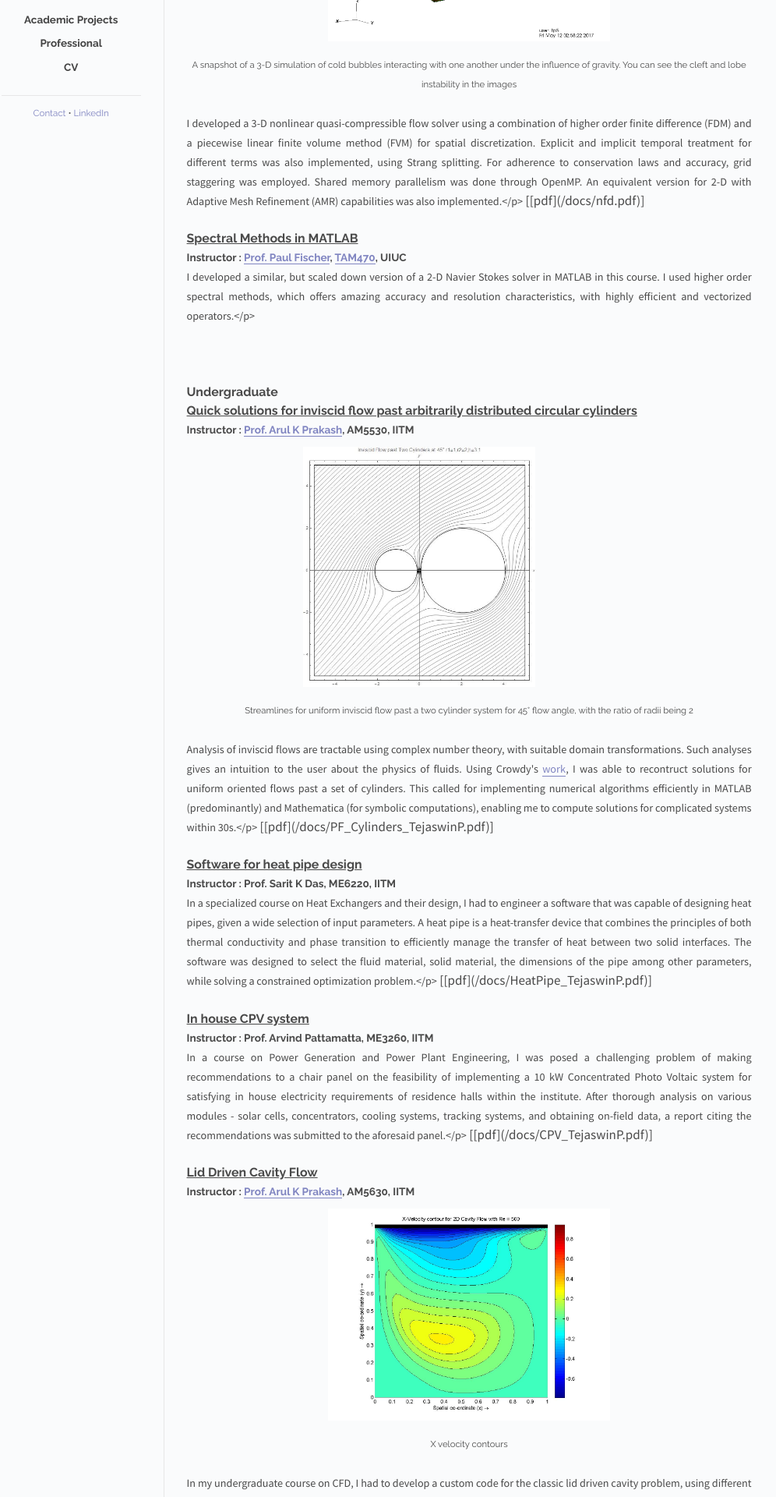
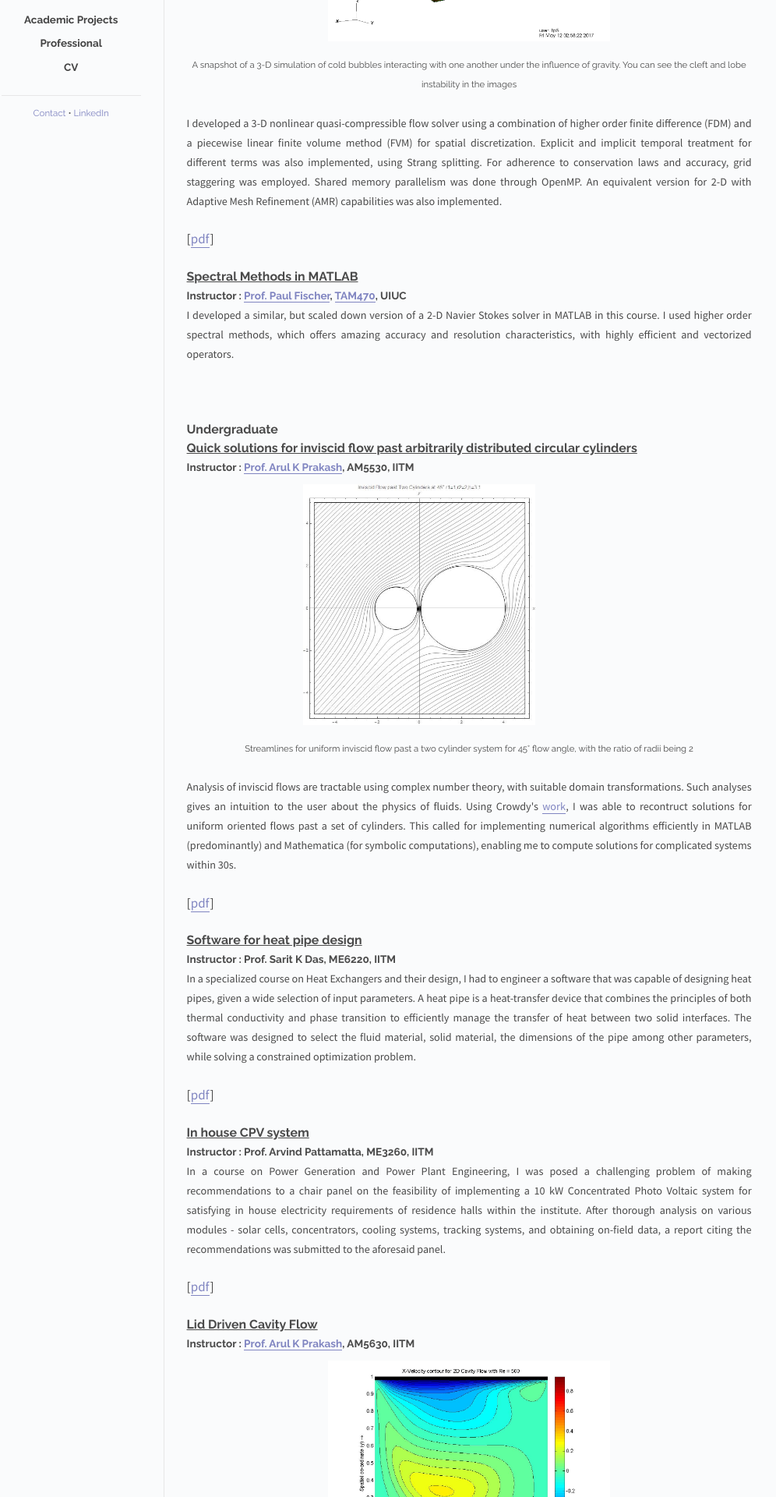
Before and after one commit to parthas1/parthas1.github.io, a Jekyll site: the page built from courseProj/index.md, in a window 1280 px wide. Shown: the part 396-2316 px from the top of the page at 78% size, without its empty margins (148-1144 px from the left). Built offline with Jekyll 4.4.1, drawn with Linux system fonts in a browser that asks for light colours; some of the changed text lies outside the part shown.

Commit message:
changed formatting and added SEO plugin

```diff
--- a/_config.yml
+++ b/_config.yml
@@ -7,3 +7,5 @@ baseurl: ""
 url: "https://parthas1.github.io/"
 github_username: parthas1
 include: ['_sections']
+plugins:
+  - jekyll-seo-tag
--- a/_layouts/default.html
+++ b/_layouts/default.html
@@ -18,6 +18,7 @@
       <!-- Google Fonts -->
       <link href='http://fonts.googleapis.com/css?family=Source+Sans+Pro:300,400,700' rel='stylesheet' type='text/css'>
       <link href='http://fonts.googleapis.com/css?family=Raleway:300,400,700' rel='stylesheet' type='text/css'>
+      {% seo %}
   </head>
   <body>
     <div class="site">
--- a/courseProj/index.md
+++ b/courseProj/index.md
@@ -10,33 +10,33 @@ order: 5
 <h4> Instructor : <a href="https://www.atmos.illinois.edu/~bjewett/">Prof. Brian Ford Jewett</a>, <a href="https://www.atmos.illinois.edu/~bjewett/atms502.html">ATMS502</a>, UIUC </h4>
 <h1 class="title"><img id="centerimg" src="/images/cleft.png"></h1><center><small>A snapshot of a 3-D simulation of cold bubbles interacting with one another under the influence of gravity. You can see the cleft and lobe instability in the images</small></center>
 <p></p>
-<p><small>	I developed a 3-D nonlinear quasi-compressible flow solver using a combination of higher order finite difference (FDM) and a piecewise linear finite volume method (FVM) for spatial discretization. Explicit and implicit temporal treatment for different terms was also implemented, using Strang splitting. For adherence to conservation laws and accuracy, grid staggering was employed. Shared memory parallelism was done through OpenMP. An equivalent version for 2-D with Adaptive Mesh Refinement (AMR) capabilities was also implemented.</p></small>
+<p><small>	I developed a 3-D nonlinear quasi-compressible flow solver using a combination of higher order finite difference (FDM) and a piecewise linear finite volume method (FVM) for spatial discretization. Explicit and implicit temporal treatment for different terms was also implemented, using Strang splitting. For adherence to conservation laws and accuracy, grid staggering was employed. Shared memory parallelism was done through OpenMP. An equivalent version for 2-D with Adaptive Mesh Refinement (AMR) capabilities was also implemented.</small></p>
 [[pdf](/docs/nfd.pdf)]
 <p></p>
 <h3><u> Spectral Methods in MATLAB </u></h3>
 <h4> Instructor : <a href="http://fischerp.cs.illinois.edu/">Prof. Paul Fischer</a>, <a href="http://fischerp.cs.illinois.edu/tam470/">TAM470</a>, UIUC </h4>
-<p><small>	I developed a similar, but scaled down version of a 2-D Navier Stokes solver in MATLAB in this course. I used higher order spectral methods, which offers amazing accuracy and resolution characteristics, with highly efficient and vectorized operators.</p></small>
+<p><small>	I developed a similar, but scaled down version of a 2-D Navier Stokes solver in MATLAB in this course. I used higher order spectral methods, which offers amazing accuracy and resolution characteristics, with highly efficient and vectorized operators.</small></p>
 <p><br></p>
 <h3> Undergraduate </h3>
 <h3><u> Quick solutions for inviscid flow past arbitrarily distributed circular cylinders </u></h3>
 <h4> Instructor : <a href="https://apm.iitm.ac.in/fmlab/arul/"> Prof. Arul K Prakash</a>, AM5530, IITM </h4>
 <h1 class="title"><img id="centerimg" src="/images/am5530Streamlines.jpg"></h1><center><small>Streamlines for uniform inviscid flow past a two cylinder system for 45° flow angle, with the ratio of radii being 2</small></center><p></p>
-<p><small>	Analysis of inviscid flows are tractable using complex number theory, with suitable domain transformations. Such analyses gives an intuition to the user about the physics of fluids. Using Crowdy's <a href="http://wwwf.imperial.ac.uk/~dgcrowdy/_producer/PubFiles/Paper-15.pdf"> work</a>, I was able to recontruct solutions for uniform oriented flows past a set of cylinders. This called for implementing numerical algorithms efficiently in MATLAB (predominantly) and Mathematica (for symbolic computations), enabling me to compute solutions for complicated systems within 30s.</p></small>
+<p><small>	Analysis of inviscid flows are tractable using complex number theory, with suitable domain transformations. Such analyses gives an intuition to the user about the physics of fluids. Using Crowdy's <a href="http://wwwf.imperial.ac.uk/~dgcrowdy/_producer/PubFiles/Paper-15.pdf"> work</a>, I was able to recontruct solutions for uniform oriented flows past a set of cylinders. This called for implementing numerical algorithms efficiently in MATLAB (predominantly) and Mathematica (for symbolic computations), enabling me to compute solutions for complicated systems within 30s.</small></p>
 [[pdf](/docs/PF_Cylinders_TejaswinP.pdf)]
 <p></p>
 <h3><u> Software for heat pipe design  </u></h3>
 <h4> Instructor : Prof. Sarit K Das, ME6220, IITM </h4>
-<p><small>	In a specialized course on Heat Exchangers and their design, I had to engineer a software that was capable of designing heat pipes, given a wide selection of input parameters. A heat pipe is a heat-transfer device that combines the principles of both thermal conductivity and phase transition to efficiently manage the transfer of heat between two solid interfaces. The software was designed to select the fluid material, solid material, the dimensions of the pipe among other parameters, while solving a constrained optimization problem.</p></small>
+<p><small>	In a specialized course on Heat Exchangers and their design, I had to engineer a software that was capable of designing heat pipes, given a wide selection of input parameters. A heat pipe is a heat-transfer device that combines the principles of both thermal conductivity and phase transition to efficiently manage the transfer of heat between two solid interfaces. The software was designed to select the fluid material, solid material, the dimensions of the pipe among other parameters, while solving a constrained optimization problem.</small></p>
 [[pdf](/docs/HeatPipe_TejaswinP.pdf)]
 <p></p>
 <h3><u> In house CPV system  </u></h3>
 <h4> Instructor : Prof. Arvind Pattamatta, ME3260, IITM </h4>
-<p><small>	In a course on Power Generation and Power Plant Engineering, I was posed a challenging problem of making recommendations to a chair panel on the feasibility of implementing a 10 kW Concentrated Photo Voltaic system for satisfying in house electricity requirements of residence halls within the institute. After thorough analysis on various modules - solar cells, concentrators, cooling systems, tracking systems, and obtaining on-field data, a report citing the recommendations was submitted to the aforesaid panel.</p></small>
+<p><small>	In a course on Power Generation and Power Plant Engineering, I was posed a challenging problem of making recommendations to a chair panel on the feasibility of implementing a 10 kW Concentrated Photo Voltaic system for satisfying in house electricity requirements of residence halls within the institute. After thorough analysis on various modules - solar cells, concentrators, cooling systems, tracking systems, and obtaining on-field data, a report citing the recommendations was submitted to the aforesaid panel.</small></p>
 [[pdf](/docs/CPV_TejaswinP.pdf)]
 <p></p>
 <h3><u> Lid Driven Cavity Flow </u></h3>
 <h4> Instructor : <a href="https://apm.iitm.ac.in/fmlab/arul/"> Prof. Arul K Prakash</a>, AM5630, IITM </h4>
 <h1 class="title"><img id="centerimg" src="/images/am5630velocity.jpg"></h1><center><small>X velocity contours</small></center><p></p>
-<p><small>	In my undergraduate course on CFD, I had to develop a custom code for the classic lid driven cavity problem, using different discretization schemes and solution algorithms - to test for convergence, complexity and time to solution. This included different temporal and spatial discretization schemes, and using FFT/GMRES for solving the Streamfunction-Vorticity poisson equation.</p></small>
+<p><small>	In my undergraduate course on CFD, I had to develop a custom code for the classic lid driven cavity problem, using different discretization schemes and solution algorithms - to test for convergence, complexity and time to solution. This included different temporal and spatial discretization schemes, and using FFT/GMRES for solving the Streamfunction-Vorticity poisson equation.</small></p>
 [[pdf](/docs/LDC_GMRES_TejaswinP.pdf)]
 <p></p>
```
Also changed, not shown: professional/index.md (+4 -4 lines), research/index.md (+1 -1 lines).
